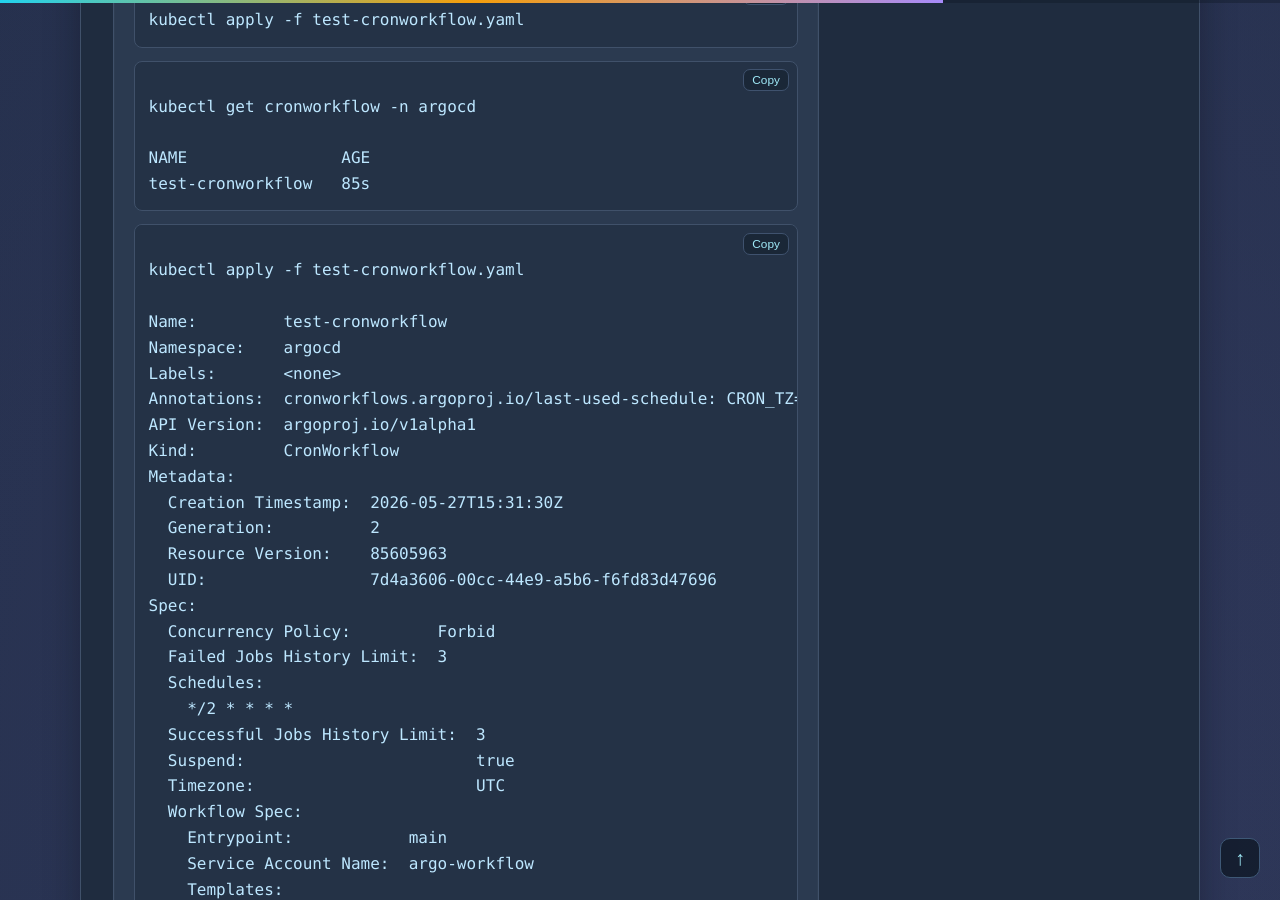
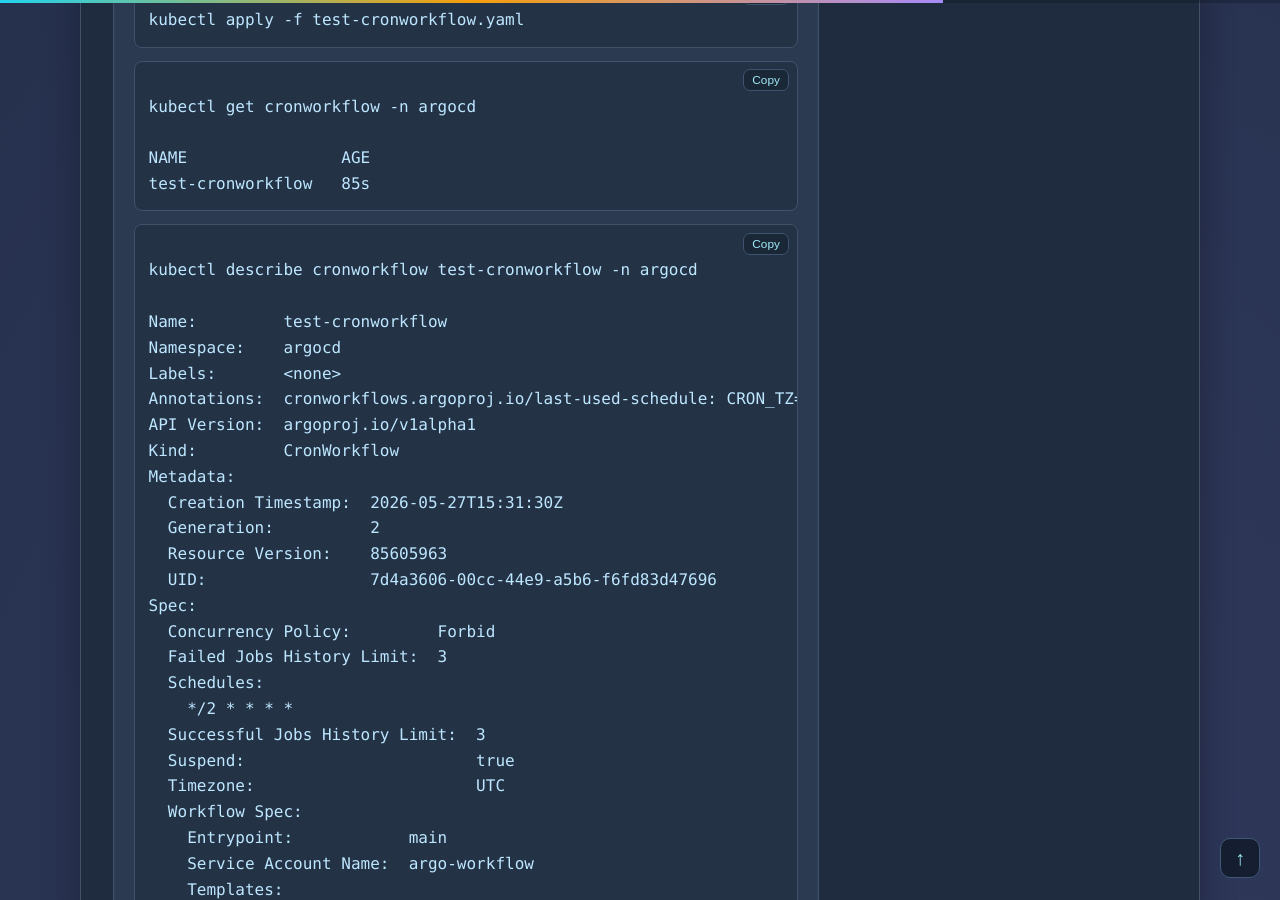
Before and after one commit to paparoot-devops/paparoot, a Jekyll site: the page built from _posts/2026-05-26-argo-workflows-v-eks.md, in a window 1280 px wide and 900 px high, scrolled down 11028 px. Built offline with Jekyll 4.4.1, drawn with Linux system fonts in a browser that asks for light colours; part of the change alters nothing that is shown.

Commit message:
added new post

````diff
--- a/_config.yml
+++ b/_config.yml
@@ -1,5 +1,6 @@
 title: "DevOps Notes"
 description: "Будні DevOps-інженера: практичні кейси, розбір польотів і падінь."
+baseurl: ""
 theme: minima
 markdown: kramdown
 plugins:
--- a/_posts/2026-05-26-argo-workflows-v-eks.md
+++ b/_posts/2026-05-26-argo-workflows-v-eks.md
@@ -309,7 +309,7 @@ helm upgrade --install argo-workflows argo/argo-workflows \
 
 Далі заходимо по домену з Ingress (DNS, сподіваюсь, уже прописаний), логінимось через LDAP і отримуємо веб-інтерфейс.
 
-![Argo Workflows UI](/assets/img/posts/argo-workflows-v-eks/argo-workflows-ui-login.png)
+![Argo Workflows UI]({{ '/assets/img/posts/argo-workflows-v-eks/argo-workflows-ui-login.png' | relative_url }})
 
 ## Тестовий CronWorkflow
 
@@ -367,7 +367,7 @@ test-cronworkflow   85s
 ```
 
 ```bash
-kubectl apply -f test-cronworkflow.yaml
+kubectl describe cronworkflow test-cronworkflow -n argocd
 
 Name:         test-cronworkflow
 Namespace:    argocd
@@ -421,7 +421,7 @@ Events:       <none>
 
 У UI бачимо `CronWorkflow` з іконкою паузи (бо `suspend: true`), відкриваємо його, тиснемо `SUBMIT` і чекаємо run.
 
-![CronWorkflow in UI](/assets/img/posts/argo-workflows-v-eks/argo-workflows-ui-cronworkflow.png)
+![CronWorkflow in UI]({{ '/assets/img/posts/argo-workflows-v-eks/argo-workflows-ui-cronworkflow.png' | relative_url }})
 
 Після успішного run дивимось, чи артефакти реально потрапили в S3:
 
@@ -434,7 +434,7 @@ aws s3 ls s3://eks-s3-argo-workflows-bucket/argocd/test-cronworkflow-<run-id>/te
 2026-05-27 17:35:41        156 result.tgz
 ```
 
-![S3 artifacts](/assets/img/posts/argo-workflows-v-eks/argo-workflows-s3-artifacts.png)
+![S3 artifacts]({{ '/assets/img/posts/argo-workflows-v-eks/argo-workflows-s3-artifacts.png' | relative_url }})
 
 Можна ще підкрутити `keyFormat`, щоб не дублювались директорії.
 І важливе з практики. Якщо workflow запускається не в тому namespace, де правильно налаштований `ServiceAccount` для IRSA, він або не стартує нормально, або падає на роботі з артефактами.
````
